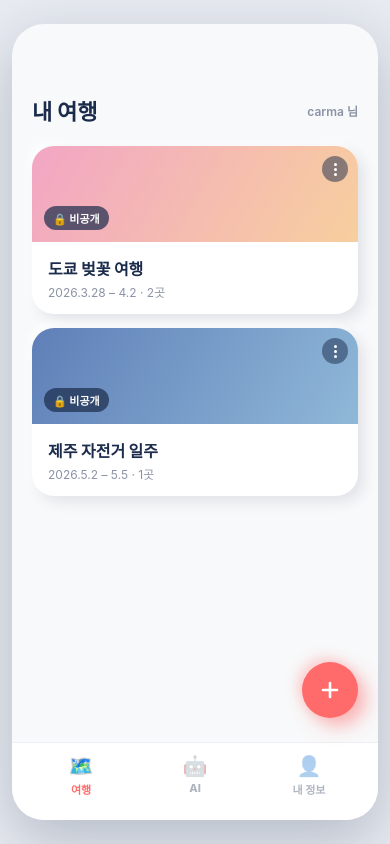
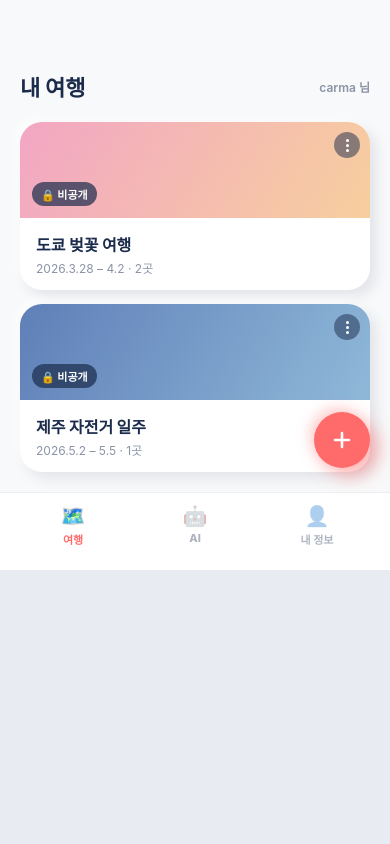
Before and after one commit to carma040105/trip_planner, a React (Vite) app: page / in a window 390 px wide. Built offline with nearby package versions, Linux system fonts and the light colour scheme; no server answers; a web font is replaced by a local one.

Commit message:
Update app.css

```diff
--- a/src/styles/app.css
+++ b/src/styles/app.css
@@ -1,15 +1,18 @@
 .app-shell {
-  min-height: 100vh;
+  height: 100%;
   display: flex;
   justify-content: center;
-  align-items: flex-start;
+  align-items: center;
   padding: 24px 12px;
+  box-sizing: border-box;
+  overscroll-behavior: none;
 }
 
 .phone-frame {
   width: 100%;
   max-width: 430px;
-  min-height: calc(100vh - 48px);
+  height: 100%;
+  max-height: 900px;
   background: var(--bg);
   border-radius: 32px;
   overflow: hidden;
@@ -17,6 +20,21 @@
   box-shadow: 0 20px 60px rgba(27, 43, 75, 0.25);
   display: flex;
   flex-direction: column;
+}
+
+/* On real mobile viewports, fill the screen edge-to-edge instead of floating
+   a smaller card — a shorter frame than the viewport lets the outer page
+   rubber-band/bounce, which reads as the whole screen jittering. */
+@media (max-width: 480px) {
+  .app-shell {
+    padding: 0;
+  }
+  .phone-frame {
+    max-width: none;
+    max-height: none;
+    border-radius: 0;
+    box-shadow: none;
+  }
 }
 
 .screen {
@@ -29,7 +47,9 @@
 
 .scroll-area {
   flex: 1;
-  overflow: auto;
+  overflow-y: auto;
+  overflow-x: hidden;
+  overscroll-behavior-y: contain;
   -webkit-overflow-scrolling: touch;
 }
 
```
